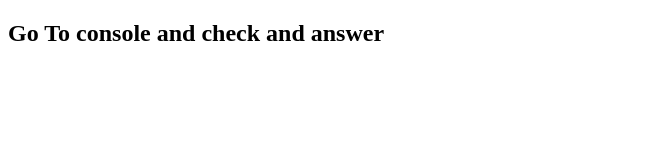
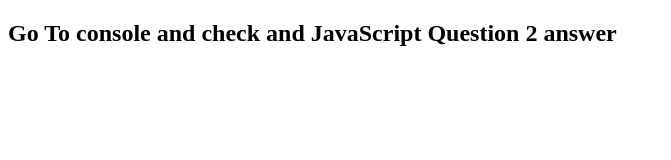
Before and after one commit to MubashirHussaini/js-2, a plain HTML site: page index.html in a window 1280 px wide. Shown: the whole page, without its empty margins (0-671 px from the left). Drawn offline with Linux system fonts and the light colour scheme.

Commit message:
Update index.html

```diff
--- a/index.html
+++ b/index.html
@@ -6,7 +6,7 @@
     <title>Document</title>
 </head>
 <body>
-    <h2>Go To console and check and answer</h2>
+    <h2>Go To console and check and JavaScript Question 2 answer</h2>
 
     <script src="./Q2.js"></script>
 </body>
```
